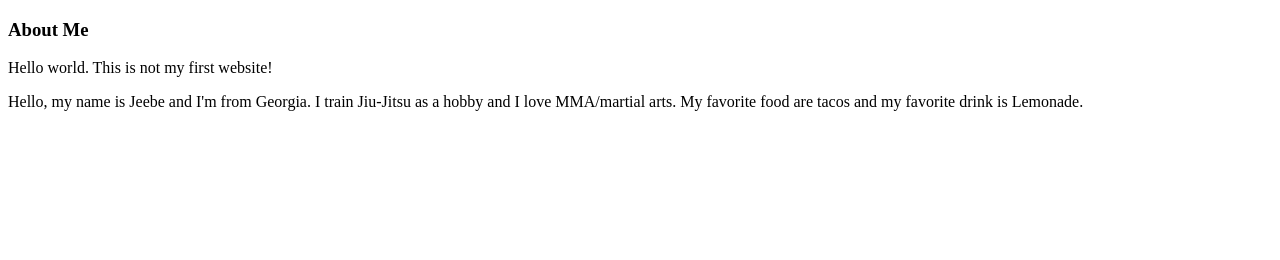
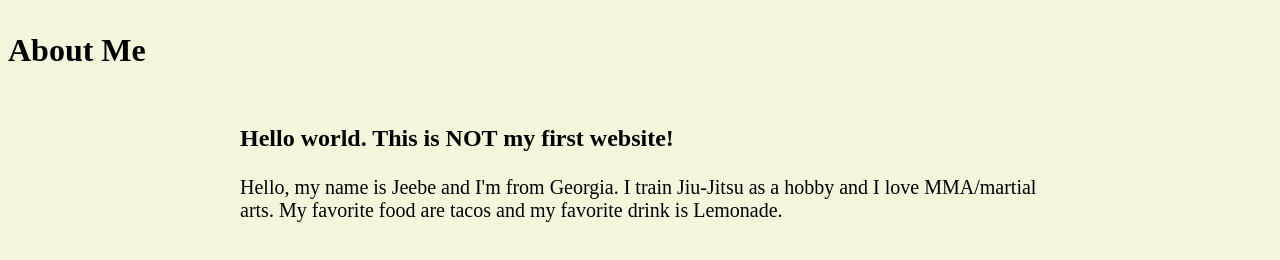
Before and after one commit to YourEpicness/Lab1, a plain HTML site: page index.html in a window 1280 px wide. Drawn offline with Linux system fonts and the light colour scheme.

Commit message:
hahahahaha

```diff
--- a/index.html
+++ b/index.html
@@ -1,12 +1,22 @@
 <!DOCTYPE html>
 <html lang="en">
-<head>
-	<meta charset="UTF-8">
-	<title>ITMD-361 Internet Technologies and Web Design</title>
-</head>
-<body>
-  <h3> About Me </h3>
-  <p> Hello world. This is not my first website!</p>
-  <p> Hello, my name is Jeebe and I'm from Georgia. I train Jiu-Jitsu as a hobby and I love MMA/martial arts. My favorite food are tacos and my favorite drink is Lemonade. </p>
-</body>
+  <head>
+    <meta charset="UTF-8" />
+    <title>ITMD-441 Lab 1</title>
+    <link rel="stylesheet" href="./style.css" />
+    <!-- <script src="https://cdn.tailwindcss.com"></script> -->
+  </head>
+  <body class="bg">
+    <h3 class="wow">About Me</h3>
+    <main class="fun">
+      <div class="haha">
+        <p class="so">Hello world. This is NOT my first website!</p>
+        <p class="much">
+          Hello, my name is Jeebe and I'm from Georgia. I train Jiu-Jitsu as a
+          hobby and I love MMA/martial arts. My favorite food are tacos and my
+          favorite drink is Lemonade.
+        </p>
+      </div>
+    </main>
+  </body>
 </html>
--- /dev/null
+++ b/style.css
@@ -0,0 +1,27 @@
+.bg {
+    background-color: #F5F5DC;
+}
+
+.wow {
+    font-size: 2rem;
+}
+
+.so {
+    font-size: 1.5rem;
+    font-weight: bold;
+}
+
+.much {
+    font-size: 1.25rem;
+}
+
+.fun {
+    display: flex;
+    flex-direction: column;
+    justify-content: center;
+    align-items: center;
+}
+
+.haha {
+   max-width: 50rem;
+}
```
